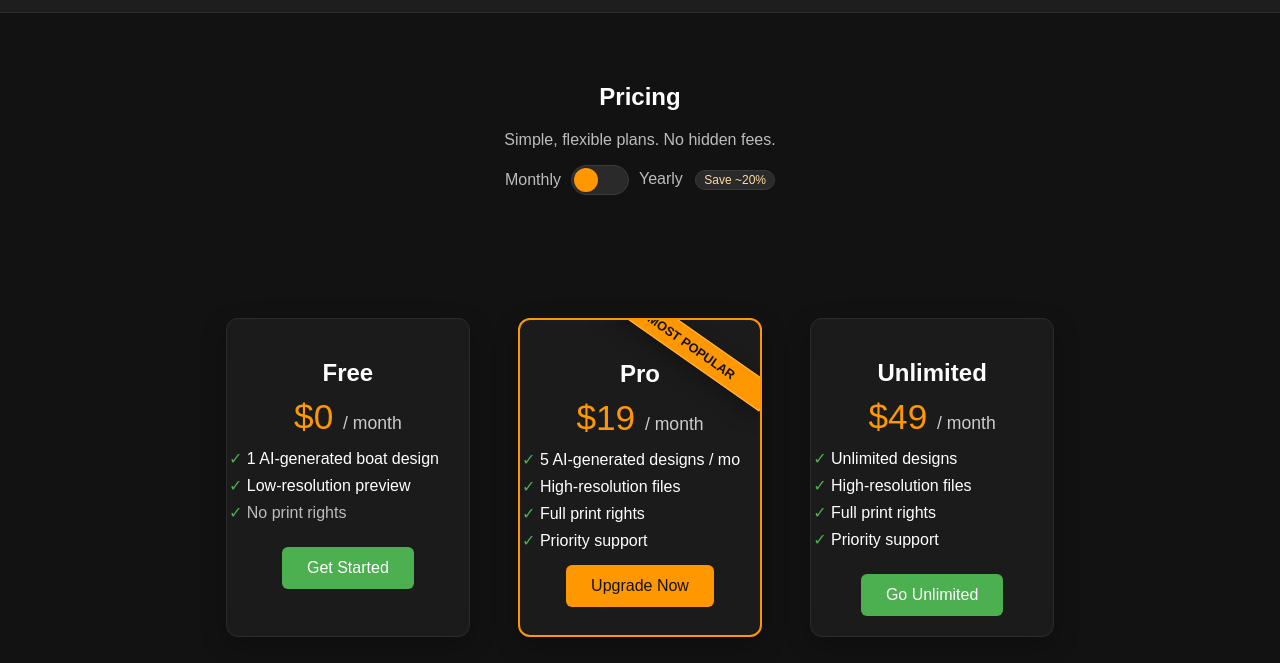
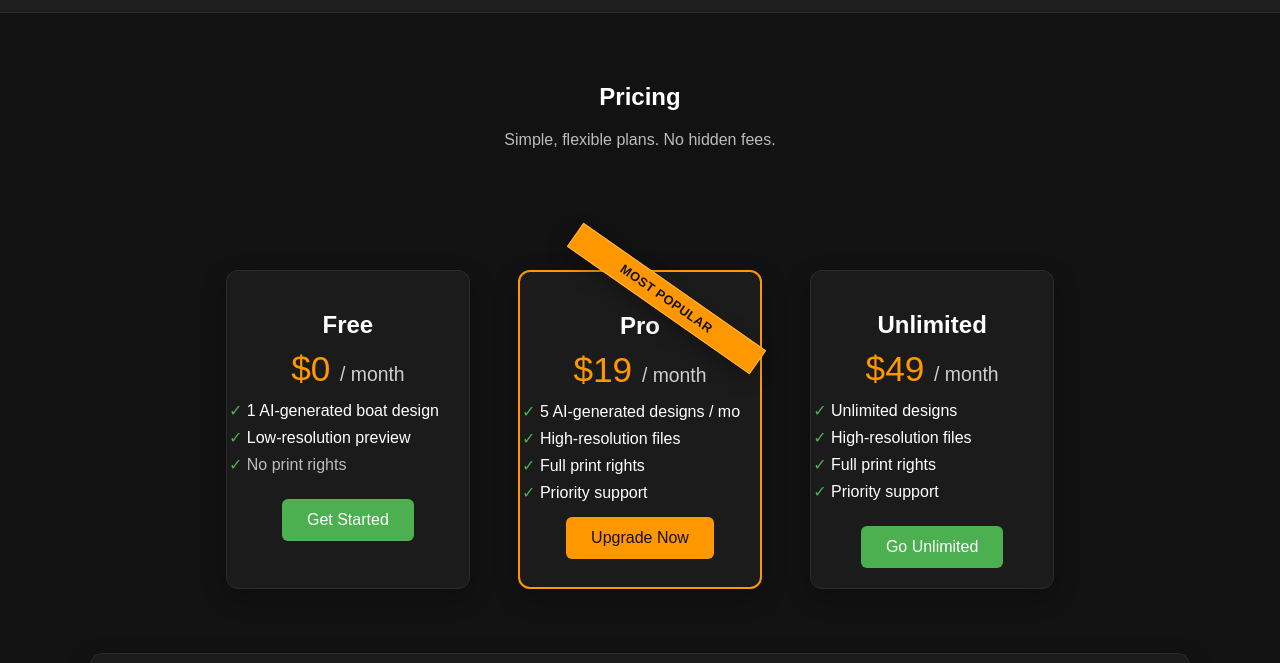
Before and after one commit to autin2/boat2merch, a website: page boatstickerweb/public/pricing.html in a window 1280 px wide. Shown: the part 70-733 px from the top of the page. Drawn offline with Linux system fonts and the light colour scheme.

Commit message:
Update pricing.html

```diff
--- a/boatstickerweb/public/pricing.html
+++ b/boatstickerweb/public/pricing.html
@@ -10,31 +10,20 @@
   <link rel="stylesheet" href="style.css" />
   <style>
     /* --- Page-scoped enhancements only --- */
-    .price-toggle {
-      display:flex; align-items:center; justify-content:center; gap:10px;
-      margin: 0 auto 18px;
-    }
-    .toggle {
-      position: relative; width: 56px; height: 28px; background:#2a2a2a; border:1px solid #3a3a3a;
-      border-radius: 999px; cursor: pointer;
-    }
-    .toggle .knob {
-      position:absolute; top:2px; left:2px; width:24px; height:24px; border-radius:50%;
-      background:#ff9800; transition:left .18s ease;
-    }
-    .toggle.on .knob { left: 30px; }
 
     .plans-grid {
       display:grid; grid-template-columns: repeat(3, 1fr); gap:18px;
     }
     @media (max-width: 900px){ .plans-grid{ grid-template-columns:1fr; } }
 
-    .plan.card.pad { position:relative; overflow:hidden; }
+    /* Allow ribbon to extend past card edges without clipping */
+    .plan.card.pad { position:relative; overflow: visible; }
+
     .plan .badge {
-      position:absolute; top:12px; right:-24px; transform: rotate(35deg);
-      background:#ff9800; color:#121212; font-weight:700; font-size:.8rem;
-      padding:6px 40px; box-shadow:0 8px 20px rgba(0,0,0,.25);
-      border:1px solid #ffb347;
+      position:absolute; top:12px; right:-18px; transform: rotate(35deg);
+      background:#ff9800; color:#121212; font-weight:700; font-size:.8rem; letter-spacing:.5px;
+      padding:6px 56px; box-shadow:0 8px 20px rgba(0,0,0,.25);
+      border:1px solid #ffb347; z-index: 2; pointer-events:none;
     }
 
     .price {
@@ -43,10 +32,6 @@
       color: #ff9800;
     }
     .price small { font-size:.55em; color:#cfcfcf; }
-    .save-pill {
-      display:inline-block; margin-left:8px; padding:2px 8px; border-radius:999px;
-      background:#2a2a2a; border:1px solid #3a3a3a; color:#ffda9e; font-size:.75rem;
-    }
 
     .plan ul { text-align:left; margin-top:12px; }
     .plan ul li::marker { content: "✓ "; color:#4caf50; }
@@ -56,10 +41,7 @@
       gap:12px; align-items:center;
     }
     .compare .head { font-weight:700; }
-    .chip {
-      display:inline-block; padding:4px 10px; border-radius:999px;
-      background:#2a2a2a; border:1px solid #3a3a3a; color:#ddd; font-size:.85rem;
-    }
+
     .faq-grid { display:grid; grid-template-columns: repeat(2, 1fr); gap:18px; }
     @media (max-width: 900px){ .faq-grid{ grid-template-columns:1fr; } }
 
@@ -90,15 +72,6 @@
     <div class="container">
       <h1>Pricing</h1>
       <p class="muted">Simple, flexible plans. No hidden fees.</p>
-
-      <!-- Toggle -->
-      <div class="price-toggle" role="group" aria-label="Billing period">
-        <span class="muted">Monthly</span>
-        <div id="billingToggle" class="toggle" tabindex="0" role="switch" aria-checked="false" aria-label="Switch to yearly billing">
-          <div class="knob"></div>
-        </div>
-        <span class="muted">Yearly <span class="save-pill">Save ~20%</span></span>
-      </div>
     </div>
   </section>
 
@@ -108,10 +81,7 @@
       <!-- Free -->
       <div class="plan card pad" aria-label="Free plan">
         <h2>Free</h2>
-        <p class="price">
-          <span class="amount" data-monthly="0" data-yearly="0">$0</span>
-          <small class="per">/ <span class="period">month</span></small>
-        </p>
+        <p class="price">$0 <small>/ month</small></p>
         <ul>
           <li>1 AI-generated boat design</li>
           <li>Low-resolution preview</li>
@@ -124,10 +94,7 @@
       <div class="plan featured card pad" aria-label="Pro plan">
         <div class="badge">MOST POPULAR</div>
         <h2>Pro</h2>
-        <p class="price">
-          <span class="amount" data-monthly="19" data-yearly="15">$19</span>
-          <small class="per">/ <span class="period">month</span></small>
-        </p>
+        <p class="price">$19 <small>/ month</small></p>
         <ul>
           <li>5 AI-generated designs / mo</li>
           <li>High-resolution files</li>
@@ -140,10 +107,7 @@
       <!-- Unlimited -->
       <div class="plan card pad" aria-label="Unlimited plan">
         <h2>Unlimited</h2>
-        <p class="price">
-          <span class="amount" data-monthly="49" data-yearly="39">$49</span>
-          <small class="per">/ <span class="period">month</span></small>
-        </p>
+        <p class="price">$49 <small>/ month</small></p>
         <ul>
           <li>Unlimited designs</li>
           <li>High-resolution files</li>
@@ -206,7 +170,7 @@
     </div>
   </section>
 
-  <!-- FAQ -->
+  <!-- FAQ (2 items only) -->
   <section>
     <div class="container faq-grid">
       <div class="card pad">
@@ -216,14 +180,6 @@
       <div class="card pad">
         <h3 style="margin-top:0;">Do I keep commercial rights?</h3>
         <p class="muted">Free is preview-only. Pro and Unlimited include full print rights for your generated art.</p>
-      </div>
-      <div class="card pad">
-        <h3 style="margin-top:0;">What image types can I upload?</h3>
-        <p class="muted">Most common formats (JPG/PNG/WebP). Higher resolution photos produce cleaner edges.</p>
-      </div>
-      <div class="card pad">
-        <h3 style="margin-top:0;">How fast is generation?</h3>
-        <p class="muted">Usually under two minutes. You’ll see live status during processing.</p>
       </div>
     </div>
   </section>
@@ -244,31 +200,5 @@
     </div>
   </footer>
 
-  <script>
-    // Monthly ↔ Yearly toggle
-    const toggle = document.getElementById('billingToggle');
-    const amounts = document.querySelectorAll('.amount');
-    const periods = document.querySelectorAll('.period');
-
-    function setBilling(yearly) {
-      amounts.forEach(span => {
-        const m = span.getAttribute('data-monthly');
-        const y = span.getAttribute('data-yearly');
-        const val = yearly ? y : m;
-        span.textContent = (val === "0") ? "$0" : `$${val}`;
-      });
-      periods.forEach(p => p.textContent = yearly ? 'year' : 'month');
-      toggle.classList.toggle('on', yearly);
-      toggle.setAttribute('aria-checked', yearly ? 'true' : 'false');
-      toggle.setAttribute('aria-label', yearly ? 'Switch to monthly billing' : 'Switch to yearly billing');
-    }
-
-    let yearly = false;
-    setBilling(yearly);
-
-    function flip() { yearly = !yearly; setBilling(yearly); }
-    toggle.addEventListener('click', flip);
-    toggle.addEventListener('keydown', e => { if (e.key === 'Enter' || e.key === ' ') { e.preventDefault(); flip(); } });
-  </script>
 </body>
 </html>
```
